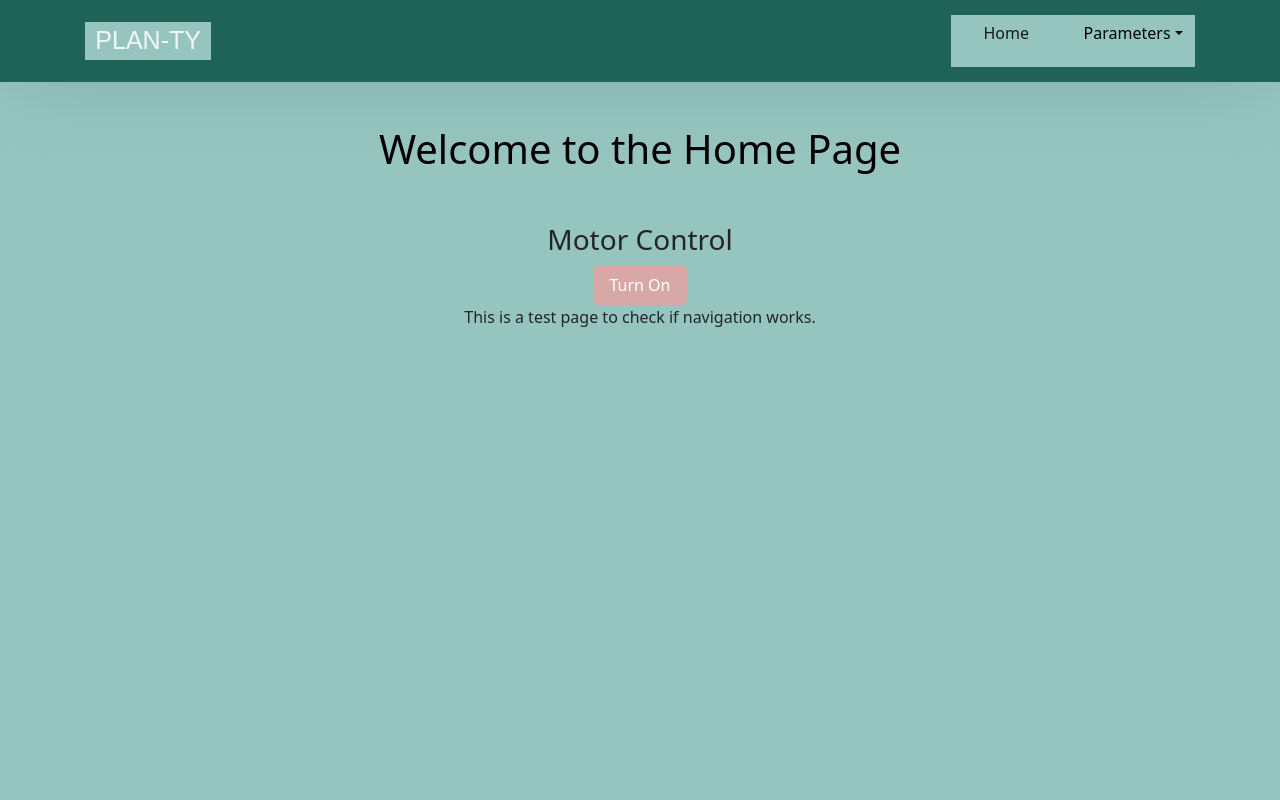
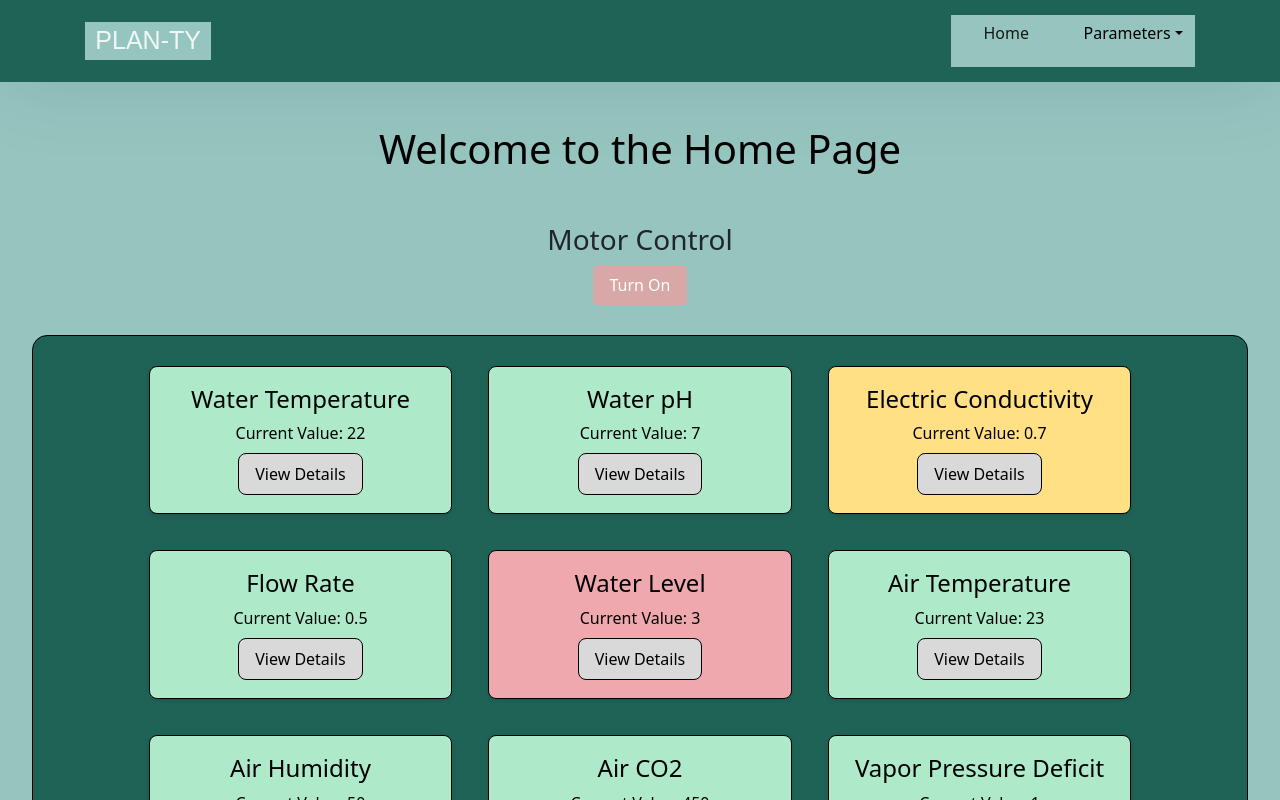
Before and after one commit to Plan-ty/plan-ty, a React (Create React App) app in the folder plan-ty/: page / in a window 1280 px wide. Shown: the top 800 px of the page. Built offline with nearby package versions, Linux system fonts and the light colour scheme; no server answers.

Commit message:
Requirement 22 done

```diff
--- a/plan-ty/src/components/home/Home.jsx
+++ b/plan-ty/src/components/home/Home.jsx
@@ -1,12 +1,13 @@
 import React from "react";
 import MotorToggle from "../motorToggle/MotorToggle";
+import Dashboard from "../widgets/Dashboard";
 
 const Home = () => {
   return (
     <div id="home">
       <h1>Welcome to the Home Page</h1>
       <MotorToggle />
-      <p>This is a test page to check if navigation works.</p>
+      <Dashboard />
     </div>
   );
 };
--- /dev/null
+++ b/plan-ty/src/components/widgets/Dashboard.css
@@ -0,0 +1,18 @@
+.dashboard {
+    display: flex;
+    flex-wrap: wrap;
+    gap: 16px;
+    justify-content: center;
+    box-sizing: border-box;
+    width: 95%;
+    height: auto;
+    background-color: #1F6357;
+    border: 1px solid black;
+    border-radius: 15px;
+    padding-top: 20px;
+    padding-bottom: 20px;
+    margin-top: 30px;
+    margin-bottom: 30px;
+    margin-left: 2.5%;
+    margin-right: 2.5%;
+  }
--- /dev/null
+++ b/plan-ty/src/components/widgets/Dashboard.jsx
@@ -0,0 +1,59 @@
+import React, { useState, useEffect } from "react";
+import Widgets from "./Widgets";
+import './Dashboard.css';
+
+const parametersInformation = [
+    { name: 'Water Temperature', type: 'waterTemperature', route: '/watertemp', min: 15, warningMin: 18, warningMax: 25, max: 28 },
+    { name: 'Water pH', type: 'waterPh', route: '/pH', min: 6, warningMin: 6.5, warningMax: 7.5, max: 8 },
+    { name: 'Electric Conductivity', type: 'waterConductivity', route: '/electricConduc', min: 0.5, warningMin: 1, warningMax: 2.5, max: 3 },
+    { name: 'Flow Rate', type: 'waterFlow', route: '/flowRate', min: 0.1, warningMin: 0.2, warningMax: 1.5, max: 2 },
+    { name: 'Water Level', type: 'waterLevel', route: '/waterlevel', min: 5, warningMin: 6, warningMax: 10, max: 12 },
+    { name: 'Air Temperature', type: 'airTemperature', route: '/airTemperature', min: 18, warningMin: 20, warningMax: 25, max: 30 },
+    { name: 'Air Humidity', type: 'airHumidity', route: '/airHumidity', min: 30, warningMin: 35, warningMax: 60, max: 70 },
+    { name: 'Air CO2', type: 'airCo2', route: '/co2', min: 300, warningMin: 350, warningMax: 600, max: 800 },
+    { name: 'Vapor Pressure Deficit', type: 'vpd', route: '/VPressureDeficit', min: 0.8, warningMin: 0.9, warningMax: 1.2, max: 1.3 },
+    { name: 'Dew Point', type: 'dewPoint', route: '/dewPoint', min: 10, warningMin: 12, warningMax: 18, max: 20 },
+    { name: 'Light Levels', type: 'lightLevel', route: '/lightLevels', min: 300, warningMin: 400, warningMax: 800, max: 1000 },
+];
+
+const mockParameters = {
+    waterTemperature: 22,
+    waterLevel: 3,
+    vpd: 1.0,
+    waterPh: 7,
+    lightLevel: 600,
+    waterFlow: 0.5,
+    waterConductivity: 0.7,
+    dewPoint: 15,
+    airCo2: 450,
+    airTemperature: 23,
+    airHumidity: 50,
+};
+
+function DisplayDashboard() {
+    const [parameters, setParameters] = useState({});
+
+    useEffect(() => {
+        // Simulate fetching data
+        setParameters(mockParameters);
+    }, []);
+
+    return (
+        <div className="dashboard">
+            {parametersInformation.map(param => (
+                <Widgets
+                    key={param.type}
+                    parameterName={param.name}
+                    currentValue={parameters[param.type]}
+                    min={param.min}
+                    warningMin={param.warningMin}
+                    warningMax={param.warningMax}
+                    max={param.max}
+                    routePath={param.route}
+                />
+            ))}
+        </div>
+    );
+}
+
+export default DisplayDashboard;
--- /dev/null
+++ b/plan-ty/src/components/widgets/Widgets.css
@@ -0,0 +1,55 @@
+.widget {
+  border: 1px solid black;
+  padding: 18px;
+  margin: 10px;
+  text-align: center;
+  border-radius: 8px;
+  box-shadow: 0 2px 4px rgba(0, 0, 0, 0.1);
+  color: black;
+  display: flex;
+  flex-direction: column;
+  justify-content: space-between;
+  width: 25%;
+}
+
+.widget h3 {
+  margin: 0;
+  font-size: 1.5em;
+  background-color: transparent;
+}
+
+.widget p {
+  margin: 8px 0;
+  background-color: transparent;
+}
+
+.widget button {
+  padding: 8px 16px;
+  font-size: 1em;
+  cursor: pointer;
+  background-color: #D9D9D9;
+  border: 1px solid black;
+  border-radius: 8px;
+  outline: none;
+  width: auto;
+  align-self: center;
+}
+
+.widget button:hover {
+  background-color: #96C5C0;
+}
+
+@media (max-width: 767px) {
+  .widget {
+    width: 43%;
+    font-size: 0.8em;
+    margin: 2px;
+  }
+}
+
+@media (max-width: 423px) {
+  .widget {
+    width: 70%;
+    font-size: 0.7em;
+  }
+}
--- /dev/null
+++ b/plan-ty/src/components/widgets/Widgets.jsx
@@ -0,0 +1,31 @@
+import React from 'react';
+import { useNavigate } from 'react-router-dom';
+import './Widgets.css';
+
+function Widgets({ parameterName, currentValue, min, warningMin, warningMax, max, routePath }) {
+  const navigate = useNavigate();
+
+  const handleButtonClick = () => {
+    navigate(routePath);
+  };
+
+  const getColor = () => {
+    if (currentValue < min || currentValue > max) {
+      return '#F0A8AF';
+    } else if (currentValue < warningMin || currentValue > warningMax) {
+      return '#FFE085';
+    } else {
+      return '#AEEAC9';
+    }
+  };
+
+  return (
+    <div className="widget" style={{ backgroundColor: getColor() }}>
+      <h3>{parameterName}</h3>
+      <p>Current Value: {currentValue}</p>
+      <button onClick={handleButtonClick}>View Details</button>
+    </div>
+  );
+}
+
+export default Widgets;
```
